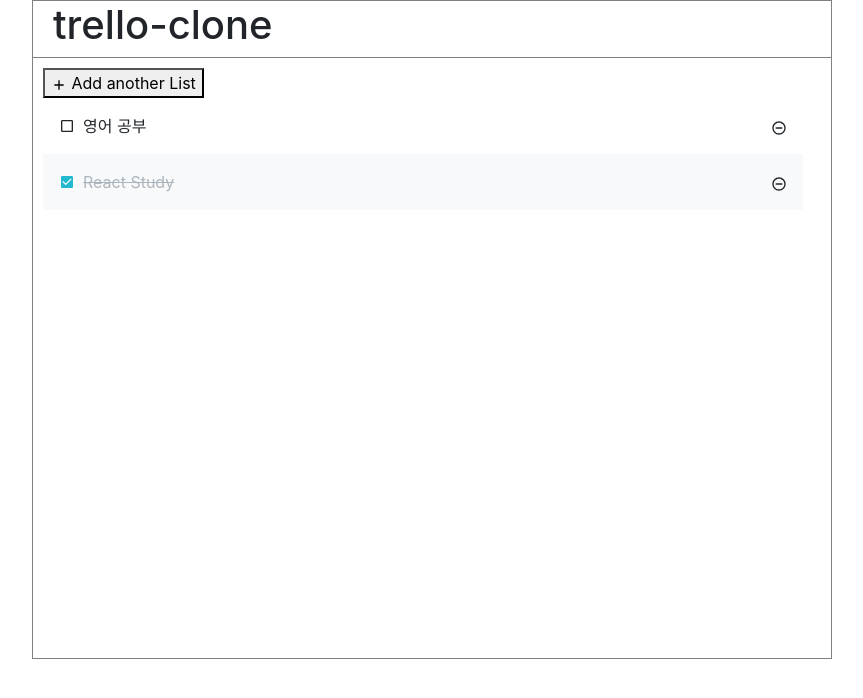
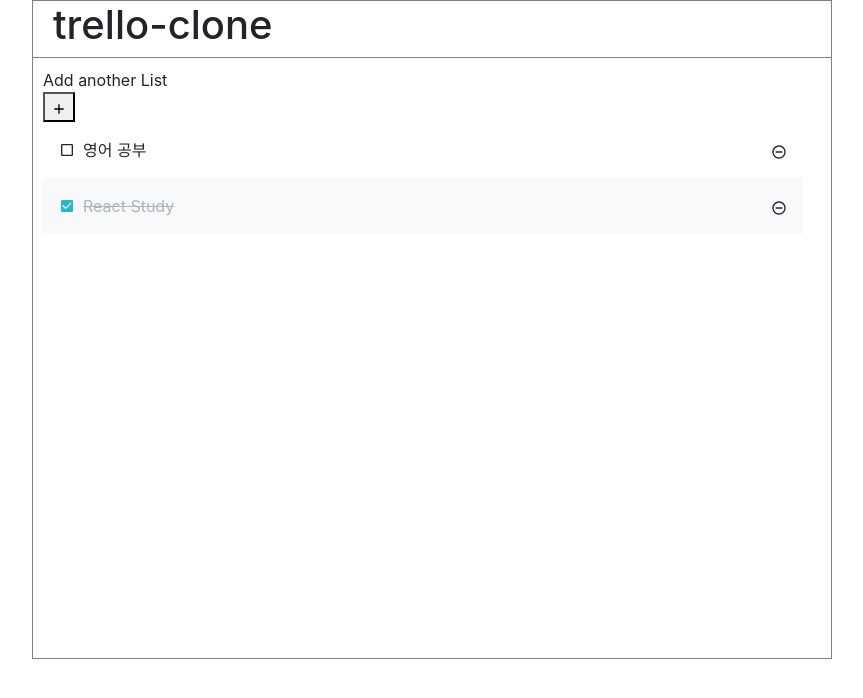
Before and after one commit to fireyw/react_hooks, a React (Create React App) app: page / in a window 1280 px wide. Shown: the top 698 px of the page, without its empty margins (208-1071 px from the left). Built offline with nearby package versions, Linux system fonts and the light colour scheme.

Commit message:
Insert ~ing

```diff
--- a/src/components/Main.js
+++ b/src/components/Main.js
@@ -1,7 +1,7 @@
 import React from "react";
 import styled, { css } from "styled-components";
-import { MdAdd } from "react-icons/md";
 import TodoList from "./TodoList";
+import TodoInsert from "./TodoInsert";
 import { useState } from "react";
 
 const Body = styled.body`
@@ -33,6 +33,7 @@ function Main() {
     { id: 1, text: "영어 공부", checked: false },
     { id: 2, text: "React Study", checked: true }
   ]);
+
   return (
     <>
       <Body>
@@ -42,10 +43,8 @@ function Main() {
           </Header>
           <Content>
             <Ma>
-              <button type="submit">
-                <MdAdd /> Add another List
-              </button>
               <div>
+                <TodoInsert></TodoInsert>
                 <TodoList todos={todos}></TodoList>
               </div>
             </Ma>
--- /dev/null
+++ b/src/components/TodoInsert.js
@@ -0,0 +1,29 @@
+import React from "react";
+import { MdAdd } from "react-icons/md";
+import { useState } from "react";
+
+const TodoInsert = () => {
+  const [mode, setMode] = useState("");
+
+  const onInsertClick = () => {
+    console.log("btn click");
+    setMode("insert");
+  };
+  const onSubmit = () => {};
+  return (
+    <form className="TodoInsert" onSubmit={onSubmit}>
+      <div>
+        {mode === "insert" ? (
+          <div>Add another List insert</div>
+        ) : (
+          <div>Add another List</div>
+        )}
+      </div>
+      <button onClick={onInsertClick} type="submit">
+        <MdAdd />
+      </button>
+    </form>
+  );
+};
+
+export default TodoInsert;
```
